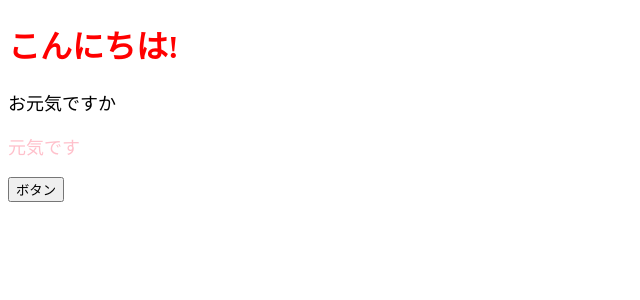
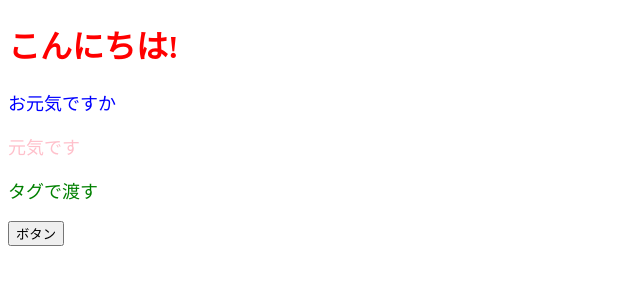
Before and after one commit to KurokoTakaakiGitHub/react-learning-app, a React (Create React App) app: page / in a window 1280 px wide. Shown: the top 300 px of the page, without its empty margins (0-640 px from the left). Built offline with nearby package versions, Linux system fonts and the light colour scheme.

Commit message:
props tag

```diff
--- a/src/App.jsx
+++ b/src/App.jsx
@@ -4,16 +4,14 @@ import ColorfulMessage from "./Components/ColorfulMessage";
 const App = () => {
   // ボタンクリックイベント
   const onClickButton = () => alert();
-  const contentladyStyle = {
-    color: "pink",
-    fontSize: "18px"
-  };
 
   return (
     <>
       <h1 style={{ color: "red" }}>こんにちは!</h1>
-      <ColorfulMessage color="bule" message="お元気ですか" />
-      <p style={contentladyStyle}>元気です</p>
+      <ColorfulMessage color="blue" message="お元気ですか" />
+      <ColorfulMessage color="pink" message="元気です" />
+      <ColorfulMessage color="green">タグで渡す</ColorfulMessage>
+
       <button onClick={onClickButton}>ボタン</button>
     </>
   );
--- a/src/Components/ColorfulMessage.jsx
+++ b/src/Components/ColorfulMessage.jsx
@@ -7,7 +7,12 @@ const ColorfulMessage = (props) => {
     fontSize: "18px"
   };
 
-  return <p style={contentStyle}>{props.message}</p>;
+  return (
+    <p style={contentStyle}>
+      {props.message}
+      {props.children}
+    </p>
+  );
 };
 
 export default ColorfulMessage;
```
